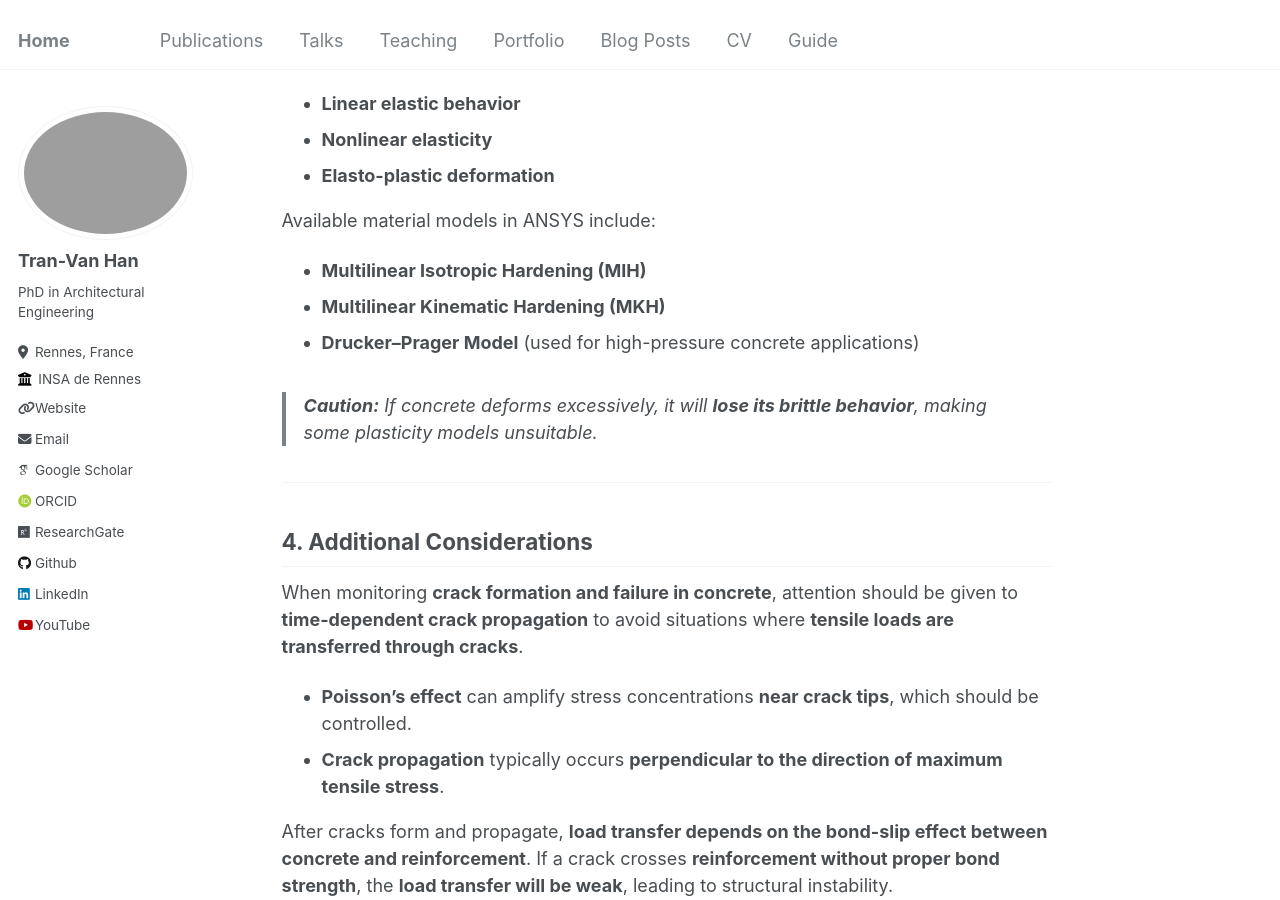
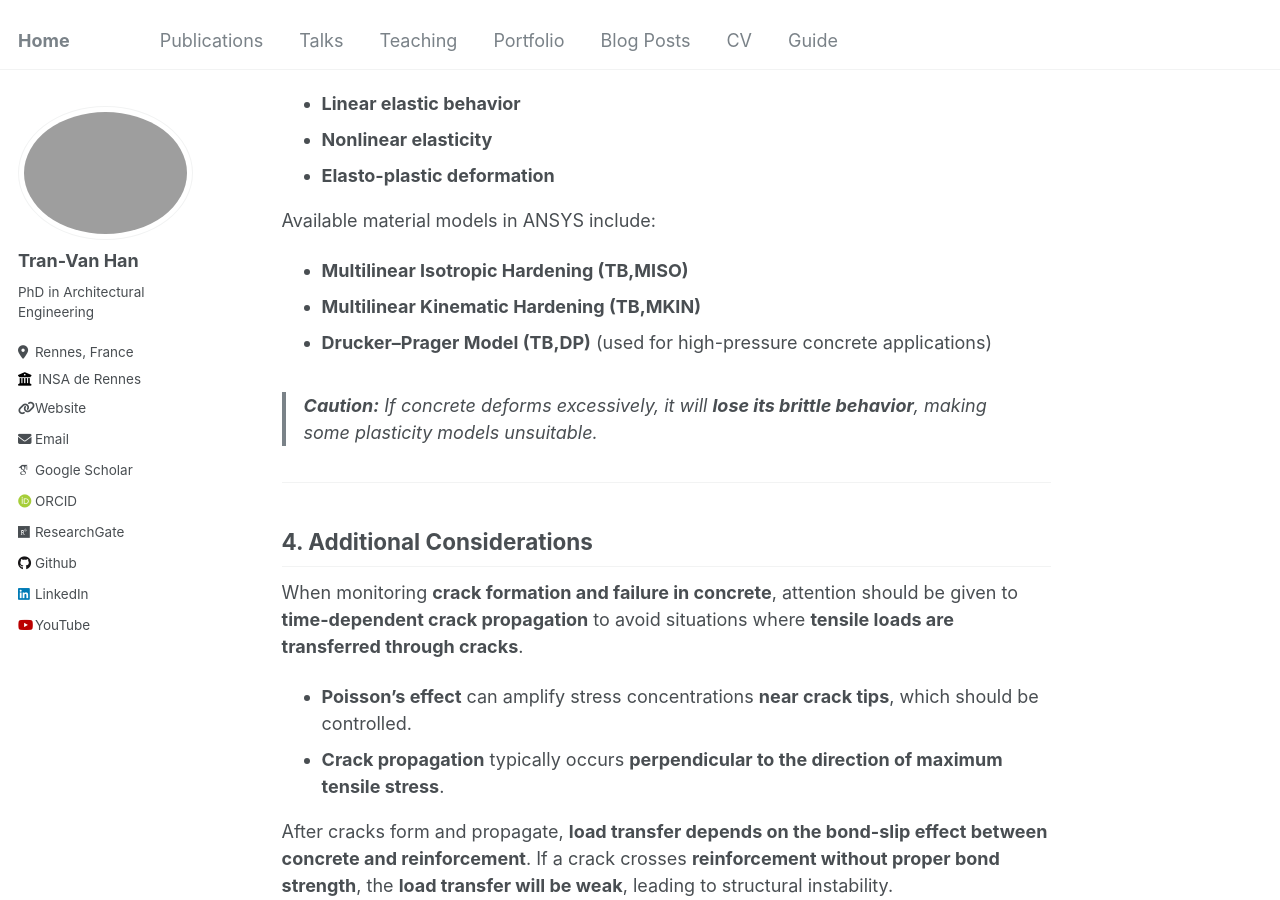
Before and after one commit to tranhan1405/tranhan1405.github.io, a Jekyll site: the page built from _posts/2025-02-09-ansys-solid65.md, in a window 1280 px wide and 900 px high, scrolled down 2336 px. Built offline with Jekyll 4.4.1, drawn with Linux system fonts in a browser that asks for light colours; some web fonts are replaced.

Commit message:
Update 2025-02-09-ansys-solid65.md

```diff
--- a/_posts/2025-02-09-ansys-solid65.md
+++ b/_posts/2025-02-09-ansys-solid65.md
@@ -67,9 +67,9 @@ Before concrete **exceeds its elastic limit**, the SOLID65 element can be used f
 - **Elasto-plastic deformation**
 
 Available material models in ANSYS include:
-- **Multilinear Isotropic Hardening (MIH)**
-- **Multilinear Kinematic Hardening (MKH)**
-- **Drucker–Prager Model** (used for high-pressure concrete applications)
+- **Multilinear Isotropic Hardening (TB,MISO)**
+- **Multilinear Kinematic Hardening (TB,MKIN)**
+- **Drucker–Prager Model (TB,DP)** (used for high-pressure concrete applications)
 
 > **Caution:** If concrete deforms excessively, it will **lose its brittle behavior**, making some plasticity models unsuitable.
 
```
